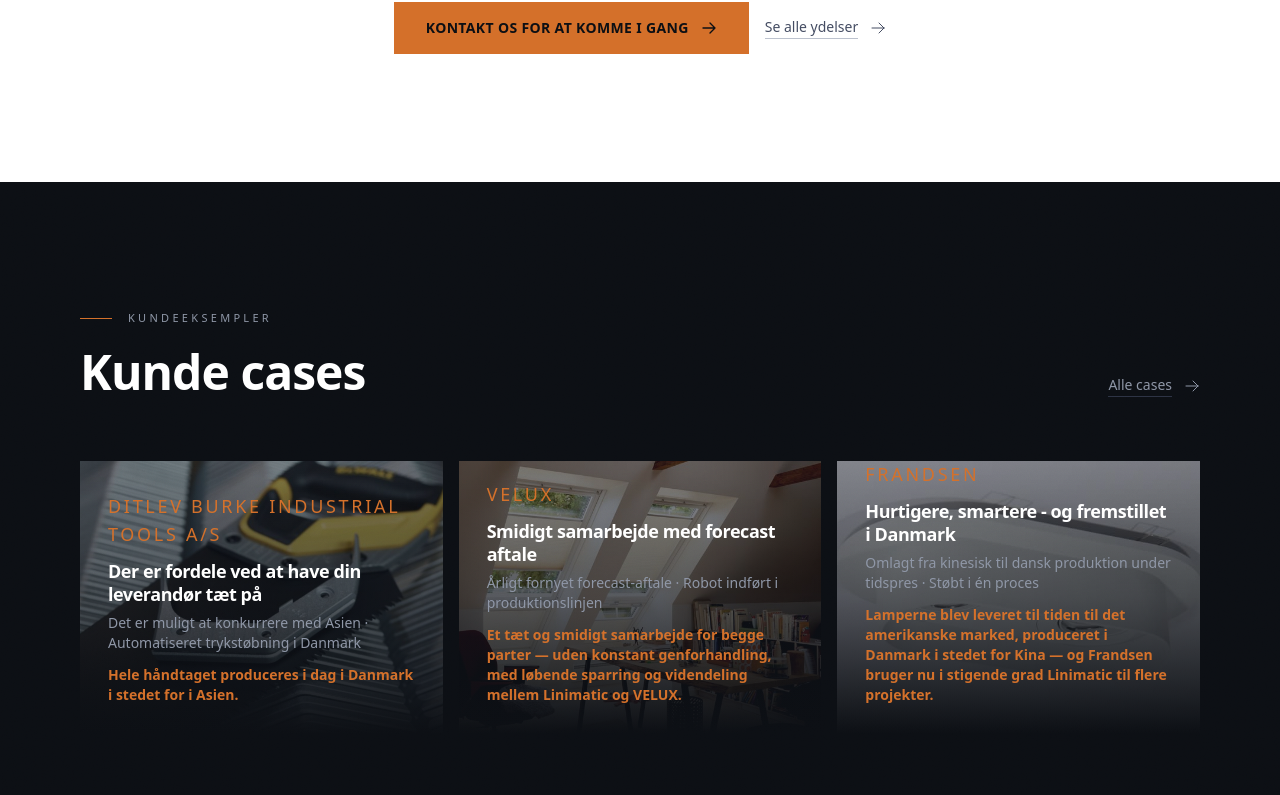
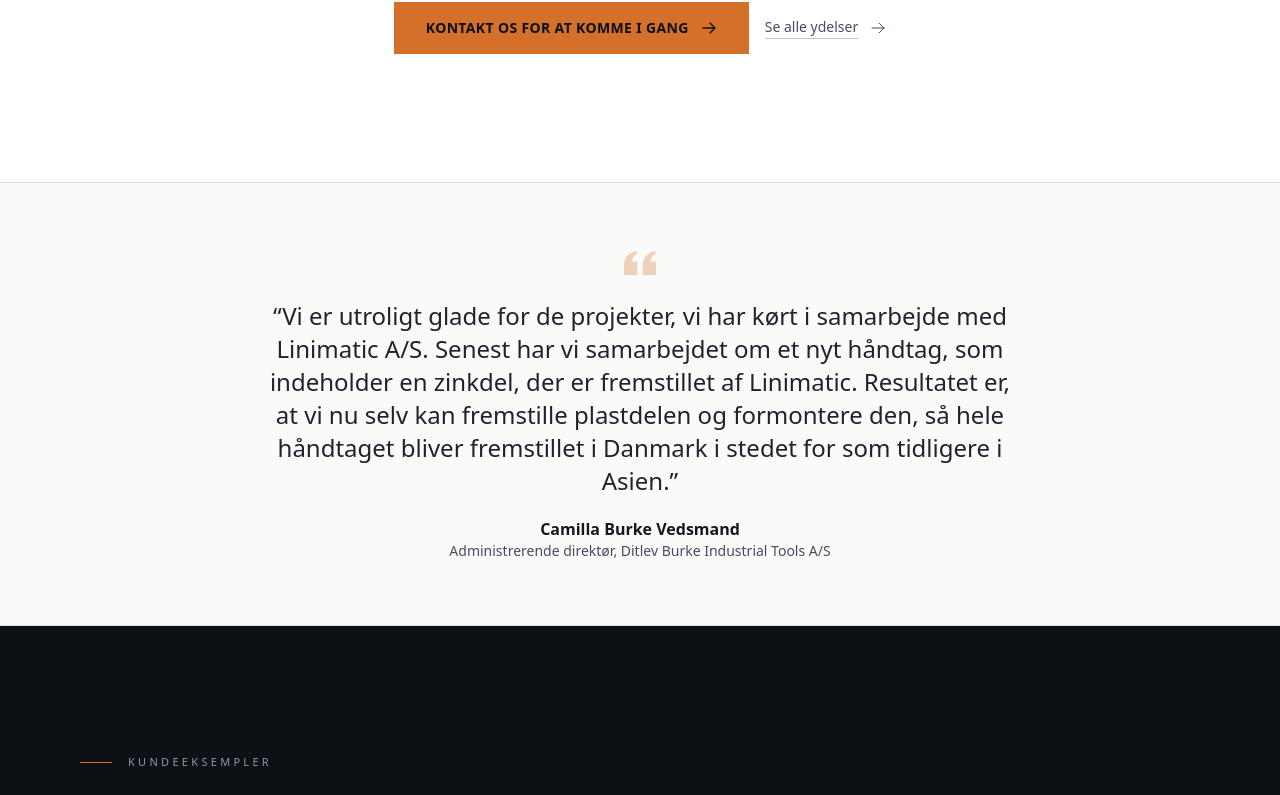
Before and after one commit to Britesite/linimatic-test-webpage, a Next.js app: page /da in a window 1280 px wide. Shown: the part 1990-2785 px from the top of the page. Built offline with nearby package versions, Linux system fonts and the light colour scheme.

Commit message:
undo(draft): restore reviewed checkpoint
Website-Operation: job_a35f44d40d30c8037f0db5562470ce64

```diff
--- a/src/app/[locale]/page.tsx
+++ b/src/app/[locale]/page.tsx
@@ -5,6 +5,7 @@
 import {Link, routing} from '@/i18n/routing';
 import {buildMetadata, type Locale} from '@/lib/seo';
 import {HeroImageFader} from '@/components/HeroImageFader';
+import {TestimonialFader} from '@/components/TestimonialFader';
 
 /** Images/video that crossfade in the hero slot. Add more entries here to include them in the rotation. */
 const heroItems = [
@@ -103,6 +104,8 @@
   const caseItems = t.raw('cases.items') as Array<{title: string; client: string; metric: string; result: string}>;
   const chainSteps = t.raw('valueChain.steps') as Array<{number: string; label: string; title: string; description: string; specs: string}>;
   const clientNames = t.raw('clients.logos') as Array<{name: string}>;
+  const testimonials = (t.raw('clients.testimonials') as Array<{quote: string; author: string; role: string}>)
+    .filter((item) => !isPlaceholder(item.quote));
   const teamMembers = t.raw('team.members') as Array<{name: string; role: string; phone: string; email: string}>;
 
   return (
@@ -305,6 +308,21 @@
         </div>
       </section>
 
+      {/* ═══════════════════════════════════ TESTIMONIAL ═══════════════════════════════════ */}
+      <section className="bg-zinc-50 py-12 sm:py-16 border-y border-zinc-200">
+        <div className="mx-auto max-w-[1800px] px-6 sm:px-10 lg:px-16 xl:px-20">
+          {testimonials.length === 0 ? (
+            <div className="max-w-3xl mx-auto">
+              <Placeholder>
+                <strong>Customer testimonial needed.</strong> A quote from an engineering director or procurement manager at a named client (e.g. Fritz Hansen, VELUX, B&O) about reliability, complex geometry expertise, or the one-roof value chain. This single element can be more persuasive than any other section on the page.
+              </Placeholder>
+            </div>
+          ) : (
+            <TestimonialFader items={testimonials} />
+          )}
+        </div>
+      </section>
+
       {/* ═══════════════════════════════════ CASES ═══════════════════════════════════ */}
       <section className="bg-zinc-950 grain py-16 sm:py-20 lg:py-24 xl:py-32 relative">
         <div className="mx-auto max-w-[1800px] px-6 sm:px-10 lg:px-16 xl:px-20">
--- /dev/null
+++ b/src/components/TestimonialFader.tsx
@@ -0,0 +1,55 @@
+"use client";
+
+import { useEffect, useState } from "react";
+
+type Testimonial = { quote: string; author: string; role: string };
+
+const HOLD_MS = 12000;
+const FADE_MS = 500;
+
+/**
+ * Shows one testimonial at a time, fading out and swapping to the next on
+ * an interval. Sequential (not overlapping) so differing quote lengths
+ * never need to share layout space at once.
+ */
+export function TestimonialFader({ items }: { items: Testimonial[] }) {
+  const [index, setIndex] = useState(0);
+  const [visible, setVisible] = useState(true);
+
+  useEffect(() => {
+    if (items.length < 2) return;
+    if (window.matchMedia("(prefers-reduced-motion: reduce)").matches) return;
+
+    const id = setTimeout(() => setVisible(false), HOLD_MS);
+    return () => clearTimeout(id);
+  }, [index, items.length]);
+
+  useEffect(() => {
+    if (visible) return;
+    const id = setTimeout(() => {
+      setIndex((prev) => (prev + 1) % items.length);
+      setVisible(true);
+    }, FADE_MS);
+    return () => clearTimeout(id);
+  }, [visible, items.length]);
+
+  const current = items[index];
+
+  return (
+    <div
+      className="max-w-3xl mx-auto text-center transition-opacity ease-in-out"
+      style={{ transitionDuration: `${FADE_MS}ms`, opacity: visible ? 1 : 0 }}
+    >
+      <svg className="h-8 w-8 text-ember/30 mx-auto mb-5" fill="currentColor" viewBox="0 0 24 24">
+        <path d="M14.017 21v-7.391c0-5.704 3.731-9.57 8.983-10.609l.995 2.151c-2.432.917-3.995 3.638-3.995 5.849h4v10H14.017zm-14.017 0v-7.391c0-5.704 3.748-9.57 9-10.609l.996 2.151C7.563 6.068 6 8.789 6 11h4v10H0z" />
+      </svg>
+      <blockquote className="text-xl sm:text-2xl font-medium text-zinc-800 leading-snug font-[family-name:var(--font-display)]">
+        &ldquo;{current.quote}&rdquo;
+      </blockquote>
+      <div className="mt-5">
+        <div className="text-base font-semibold text-zinc-900">{current.author}</div>
+        <div className="text-sm text-zinc-600">{current.role}</div>
+      </div>
+    </div>
+  );
+}
```
Also changed, not shown: messages/da.json, messages/de.json, messages/en.json.
